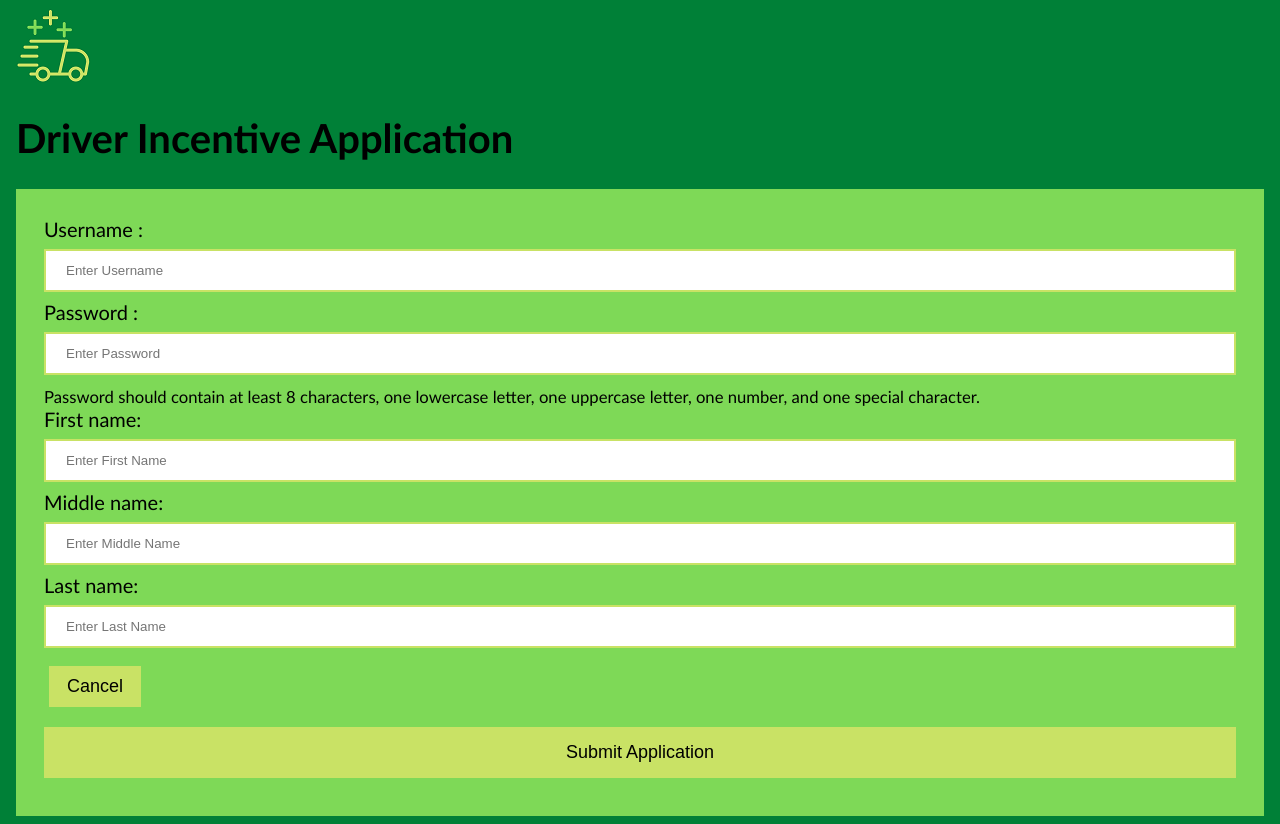
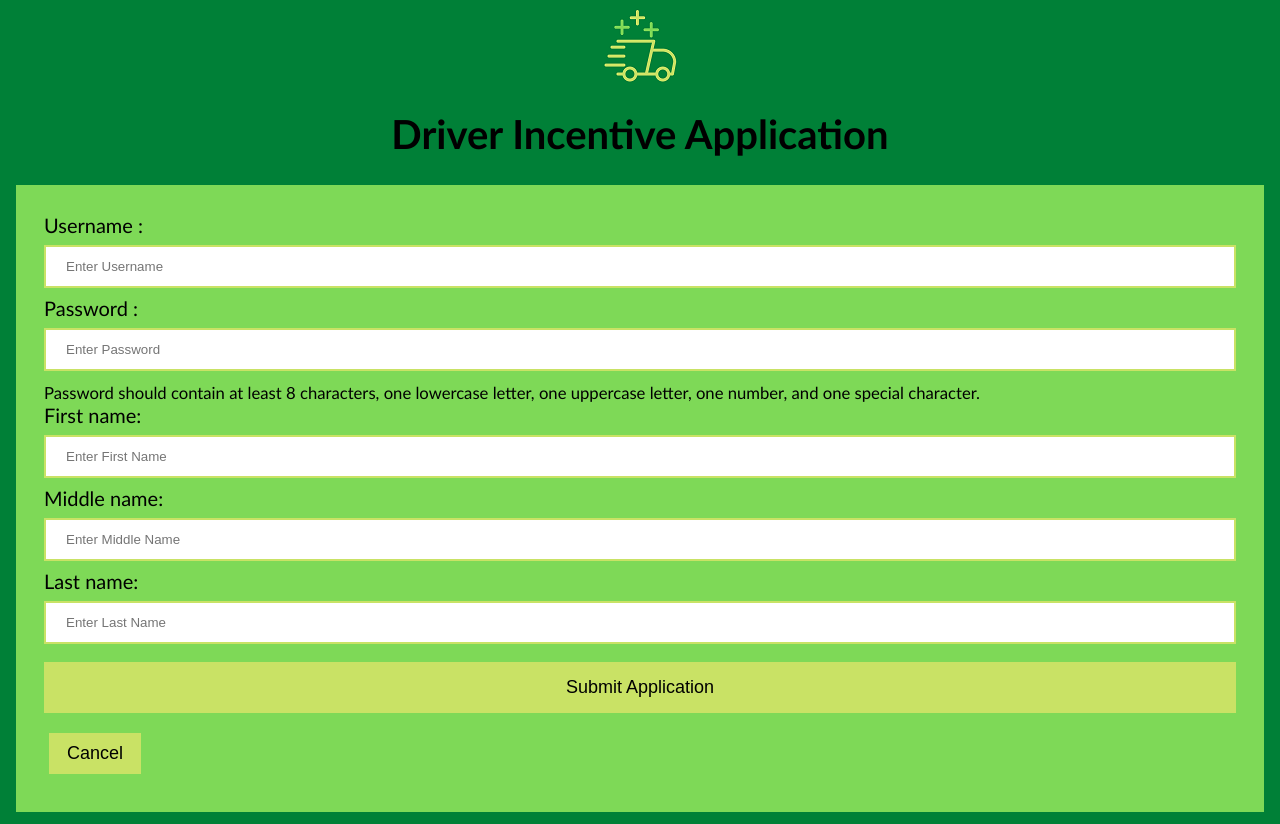
Before and after one commit to PantherJake/Trucker_Incentive_WebApp, a Vue app in the folder front-end/truck-incentive-program/: page /apply in a window 1280 px wide. Built offline with nearby package versions, Linux system fonts and the light colour scheme.

Commit message:
fixed styles

```diff
--- a/front-end/truck-incentive-program/src/components/Application.vue
+++ b/front-end/truck-incentive-program/src/components/Application.vue
@@ -31,9 +31,9 @@
             <label>Last name: </label>
             <input type="text" v-model="lname" placeholder="Enter Last Name" name="lname" required>
 
+            <button type="submit">Submit Application</button>
             <button type="button" class="cancelbtn"> Cancel</button>
-            <button type="submit">Submit Application</button>
-            </div>
+        </div>
         </form>
     </body>
   </html>
@@ -110,4 +110,7 @@ button:hover {
   padding: 25px;
   background-color: #7ed957;
 }
+h1 {
+  text-align: center;
+}
 </style>
--- a/front-end/truck-incentive-program/src/components/LogIn.vue
+++ b/front-end/truck-incentive-program/src/components/LogIn.vue
@@ -79,4 +79,7 @@ input[type=text], input[type=password] {
     padding: 25px;
     background-color: #7ed957;
   }
+h1 {
+  text-align: center;
+}
 </style>
--- a/front-end/truck-incentive-program/src/views/HomePage.vue
+++ b/front-end/truck-incentive-program/src/views/HomePage.vue
@@ -43,4 +43,9 @@ form {
 button:hover {
   opacity: 0.7;
 }
+img {
+  display: block;
+  margin-left: auto;
+  margin-right: auto
+}
 </style>
```
